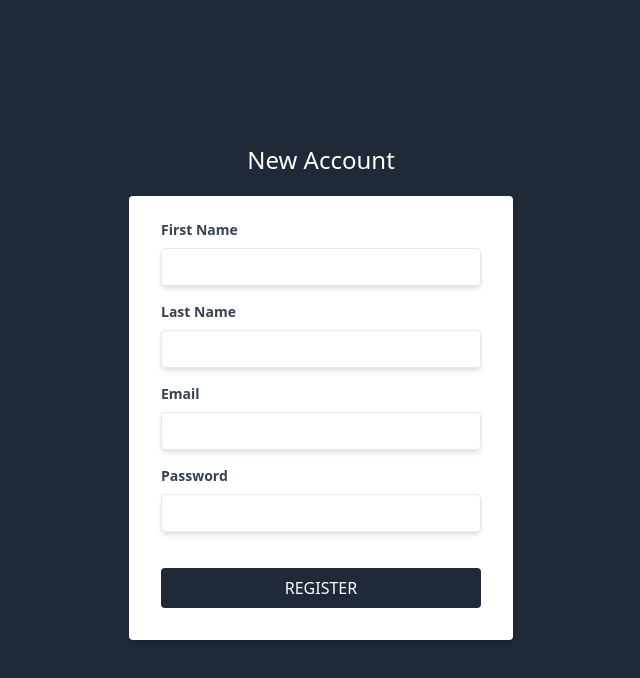
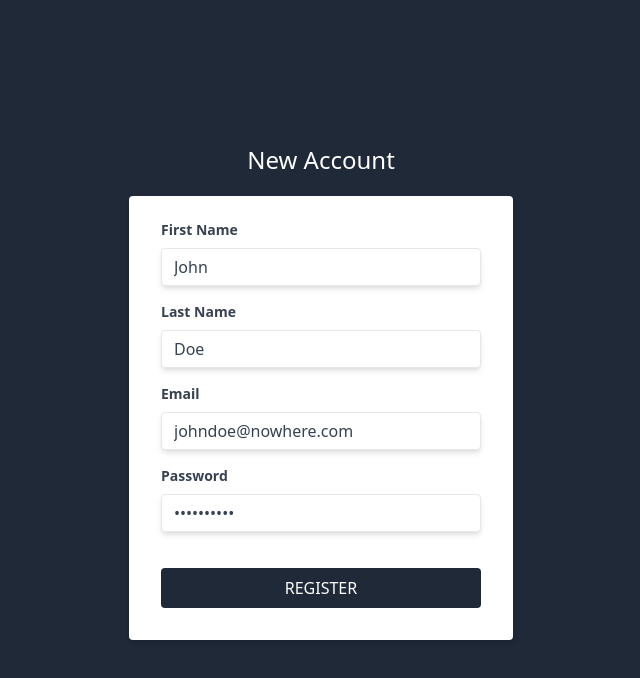
Before and after one commit to sonusbeat/crmclient, a Next.js app: page /new_account in a window 1280 px wide. Shown: the top 678 px of the page, without its empty margins (319-959 px from the left). Built offline with nearby package versions, Linux system fonts and the light colour scheme.

Commit message:
Formik to NewAccount Component

```diff
--- a/package.json
+++ b/package.json
@@ -1,6 +1,6 @@
 {
   "name": "crmclient",
-  "version": "0.8.0",
+  "version": "0.9.0",
   "private": true,
   "scripts": {
     "dev": "next dev",
@@ -8,8 +8,10 @@
     "start": "next start"
   },
   "dependencies": {
+    "formik": "^2.2.9",
     "next": "10.2.3",
     "react": "17.0.2",
-    "react-dom": "17.0.2"
+    "react-dom": "17.0.2",
+    "yup": "^0.32.9"
   }
 }
--- a/pages/new_account.jsx
+++ b/pages/new_account.jsx
@@ -1,9 +1,27 @@
 import Layout from "../components/Layout";
+import { useFormik } from "formik";
+import * as Yup from "yup";
 
 const NewAccount = () => {
 
   const inputStyles = "shadow-md appereance-none border rounded w-full py-2 px-3 text-gray-700 leading-tight focus:outline-none focus:shadow-outline";
   const labelStyles = "block text-gray-700 text-sm font-bold mb-2";
+
+  // Form Validation
+  const formik = useFormik({
+    initialValues: {
+      first_name: "John",
+      last_name: "Doe",
+      email: "johndoe@nowhere.com",
+      password: "0123456789",
+    },
+    onSubmit: values => {
+      console.log("Sending ...");
+      console.log(values);
+    }
+  });
+
+
 
   return (
     <Layout>
@@ -13,6 +31,7 @@ const NewAccount = () => {
         <div className="w-full max-w-sm">
           <form
             className="bg-white rounded shadow-md px-8 pt-6 pb-8 mb-4"
+            onSubmit={ formik.handleSubmit }
           >
             <div className="mb-4">
               <label
@@ -26,6 +45,8 @@ const NewAccount = () => {
                 name="first_name"
                 type="text"
                 autoComplete="off"
+                value={ formik.values.first_name }
+                onChange={ formik.handleChange }
               />
             </div>
 
@@ -41,6 +62,8 @@ const NewAccount = () => {
                 name="last_name"
                 type="text"
                 autoComplete="off"
+                value={ formik.values.last_name }
+                onChange={ formik.handleChange }
               />
             </div>
 
@@ -56,6 +79,8 @@ const NewAccount = () => {
                 name="email"
                 type="email"
                 autoComplete="off"
+                value={ formik.values.email }
+                onChange={ formik.handleChange }
               />
             </div>
 
@@ -70,6 +95,8 @@ const NewAccount = () => {
                 id="password"
                 name="password"
                 type="password"
+                value={ formik.values.password }
+                onChange={ formik.handleChange }
               />
             </div>
 
```
Also changed, not shown: 1 other file (tests, documents, lock files or other folders).
